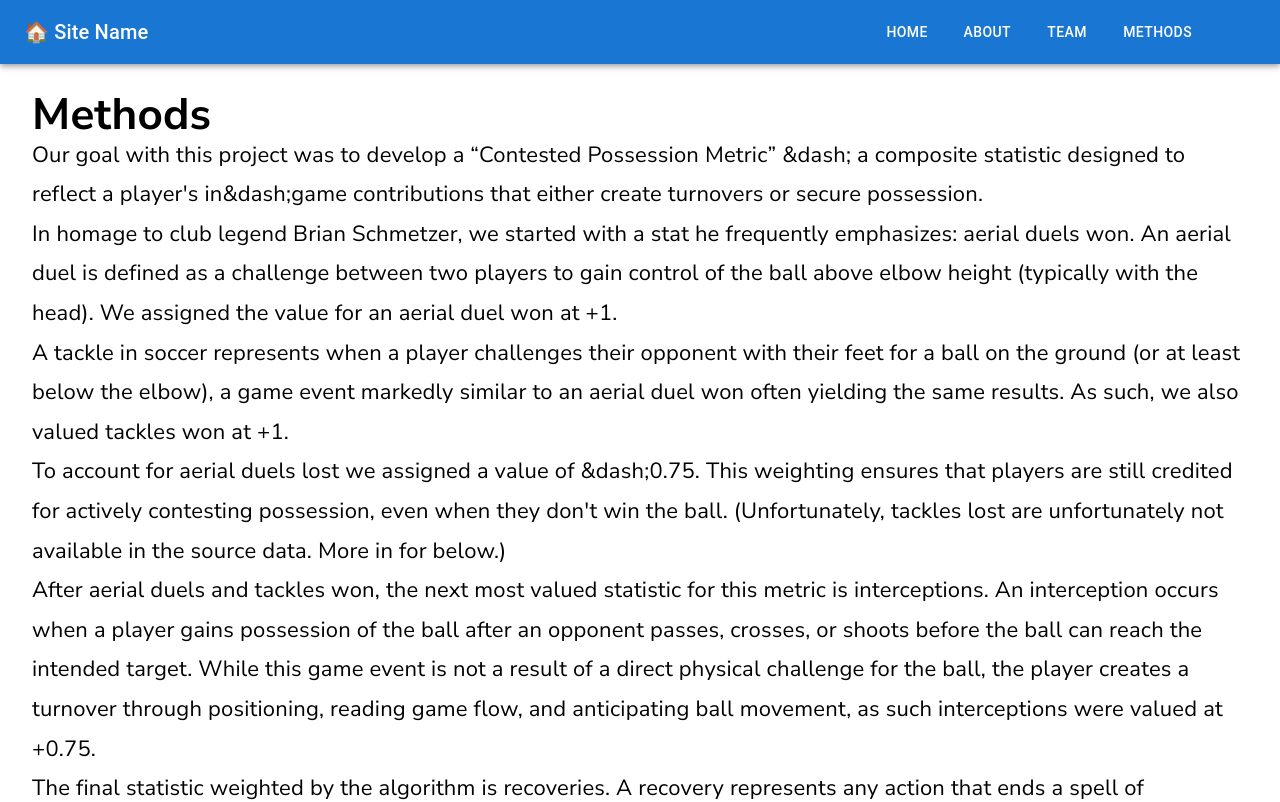
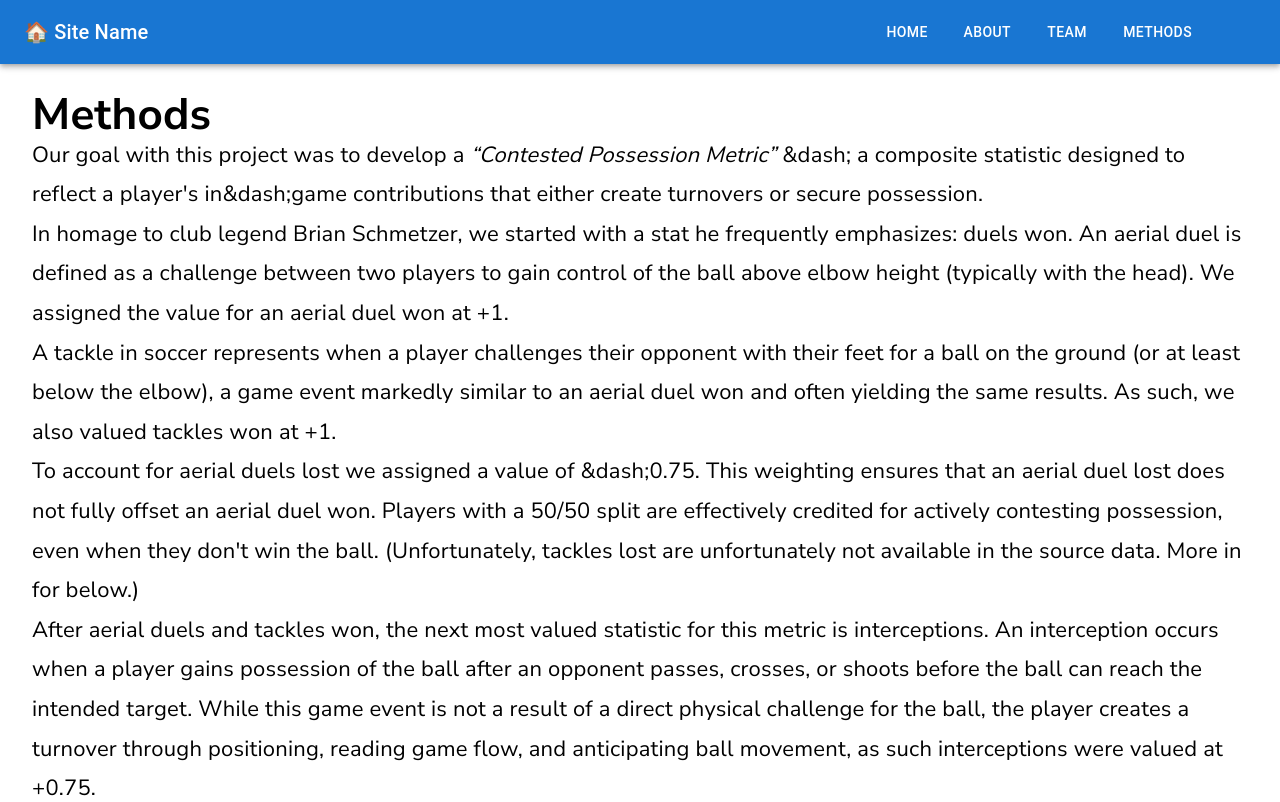
Before and after one commit to thenickedwards/duels_mapping, a Next.js app in the folder app-duels-mapping/: page /methods in a window 1280 px wide. Shown: the top 802 px of the page. Built offline with nearby package versions, Linux system fonts and the light colour scheme; some icons are missing; what @mui/material-nextjs would draw is missing.

Commit message:
About, Methods, and Team pages rough out

```diff
--- a/app-duels-mapping/app/methods/page.js
+++ b/app-duels-mapping/app/methods/page.js
@@ -4,56 +4,64 @@ export default function MethodsPage() {
   return (
     <main style={{ padding: "2rem" }}>
       <h1>Methods</h1>
+      <div>
         <p>
-        Our goal with this project was to develop a “Contested Possession
-        Metric” &dash; a composite statistic designed to reflect a player&apos;s
+          Our goal with this project was to develop a{" "}
+          <span style={{ fontStyle: "italic" }}>
+            “Contested Possession Metric”
+          </span>{" "}
+          &dash; a composite statistic designed to reflect a player&apos;s
           in&dash;game contributions that either create turnovers or secure
           possession.
         </p>
         <p>
           In homage to club legend Brian Schmetzer, we started with a stat he
-        frequently emphasizes: aerial duels won. An aerial duel is defined as a
+          frequently emphasizes: duels won. An aerial duel is defined as a
           challenge between two players to gain control of the ball above elbow
           height (typically with the head). We assigned the value for an aerial
           duel won at +1.
         </p>
         <p>
           A tackle in soccer represents when a player challenges their opponent
-        with their feet for a ball on the ground (or at least below the elbow),
-        a game event markedly similar to an aerial duel won often yielding the
-        same results. As such, we also valued tackles won at +1.
+          with their feet for a ball on the ground (or at least below the
+          elbow), a game event markedly similar to an aerial duel won and often
+          yielding the same results. As such, we also valued tackles won at +1.
         </p>
         <p>
-        To account for aerial duels lost we assigned a value of &dash;0.75. This
-        weighting ensures that players are still credited for actively
-        contesting possession, even when they don&apos;t win the ball.
-        (Unfortunately, tackles lost are unfortunately not available in the
-        source data. More in for below.)
+          To account for aerial duels lost we assigned a value of &dash;0.75.
+          This weighting ensures that an aerial duel lost does not fully offset
+          an aerial duel won. Players with a 50/50 split are effectively
+          credited for actively contesting possession, even when they don&apos;t
+          win the ball. (Unfortunately, tackles lost are unfortunately not
+          available in the source data. More in for below.)
         </p>
         <p>
           After aerial duels and tackles won, the next most valued statistic for
-        this metric is interceptions. An interception occurs when a player gains
-        possession of the ball after an opponent passes, crosses, or shoots
-        before the ball can reach the intended target. While this game event is
-        not a result of a direct physical challenge for the ball, the player
-        creates a turnover through positioning, reading game flow, and
-        anticipating ball movement, as such interceptions were valued at +0.75.
+          this metric is interceptions. An interception occurs when a player
+          gains possession of the ball after an opponent passes, crosses, or
+          shoots before the ball can reach the intended target. While this game
+          event is not a result of a direct physical challenge for the ball, the
+          player creates a turnover through positioning, reading game flow, and
+          anticipating ball movement, as such interceptions were valued at
+          +0.75.
         </p>
         <p>
-        The final statistic weighted by the algorithm is recoveries. A recovery
-        represents any action that ends a spell of possession by the opposition
-        and starts possession for the player&apos;s team. Again, while not a
-        direct challenge to win the ball, recoveries were valued at +0.5 because
-        the result of a recovery (whether the product of an error from the
-        opposition or efforts by the player) is a turnover by the opponent and
-        an opportunity in a new phase of play.
+          The final statistic weighted by the algorithm is recoveries. A
+          recovery represents any action that ends a spell of possession by the
+          opposition and starts possession for the player&apos;s team. Again,
+          while not a direct challenge to win the ball, recoveries were valued
+          at +0.5 because the result of a recovery (whether the product of an
+          error from the opposition or efforts by the player) is a turnover by
+          the opponent and an opportunity in a new phase of play.
         </p>
         <p>
           We chose these weights to prioritize direct challenges (duels and
           tackles) while still recognizing off&dash;ball efforts (interceptions
           and recoveries) that affect possession dynamics.
         </p>
+      </div>
       <div>
+        <h2>Data Source, Limitations, & Further Development</h2>
         <p>
           Our source data came from the amazing folks at
           <Link href={"https://fbref.com/en/"}>FBref</Link> (the source data set
```
Also changed, not shown: app-duels-mapping/app/team/page.js (+91 -7 lines), app-duels-mapping/public/juanita-samborski.jpeg (added), app-duels-mapping/public/nick-edwards.jpeg (added). Lines whose indentation alone changed are shown as unchanged.
